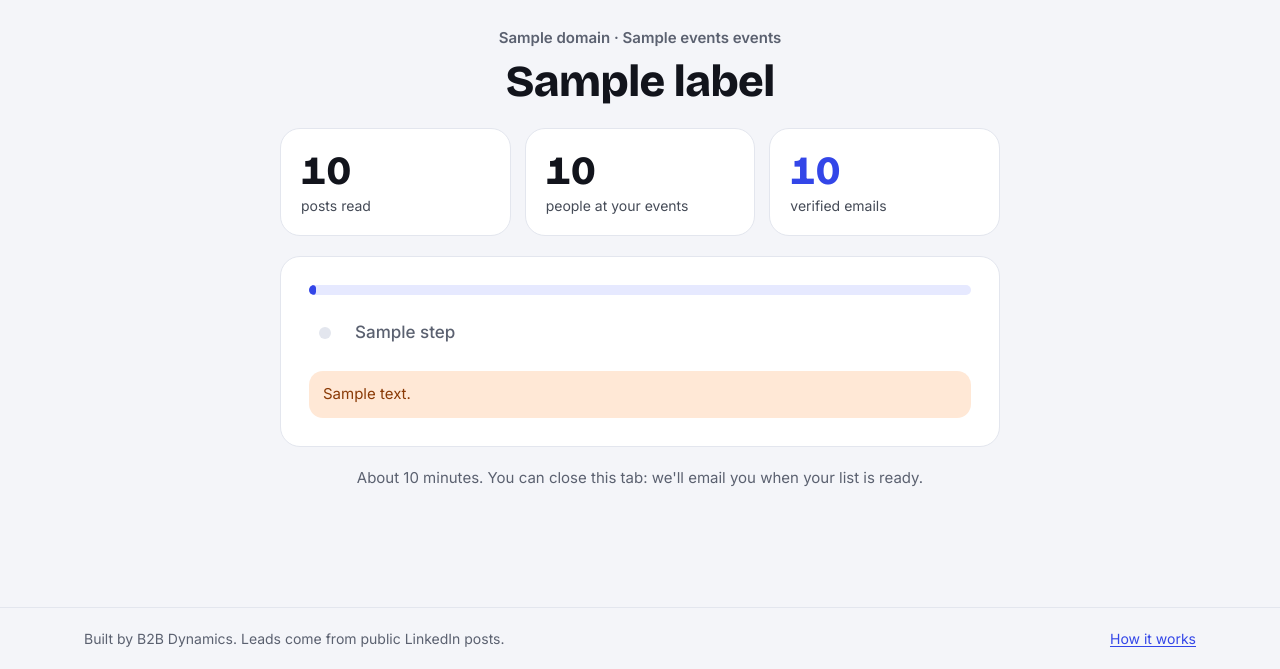
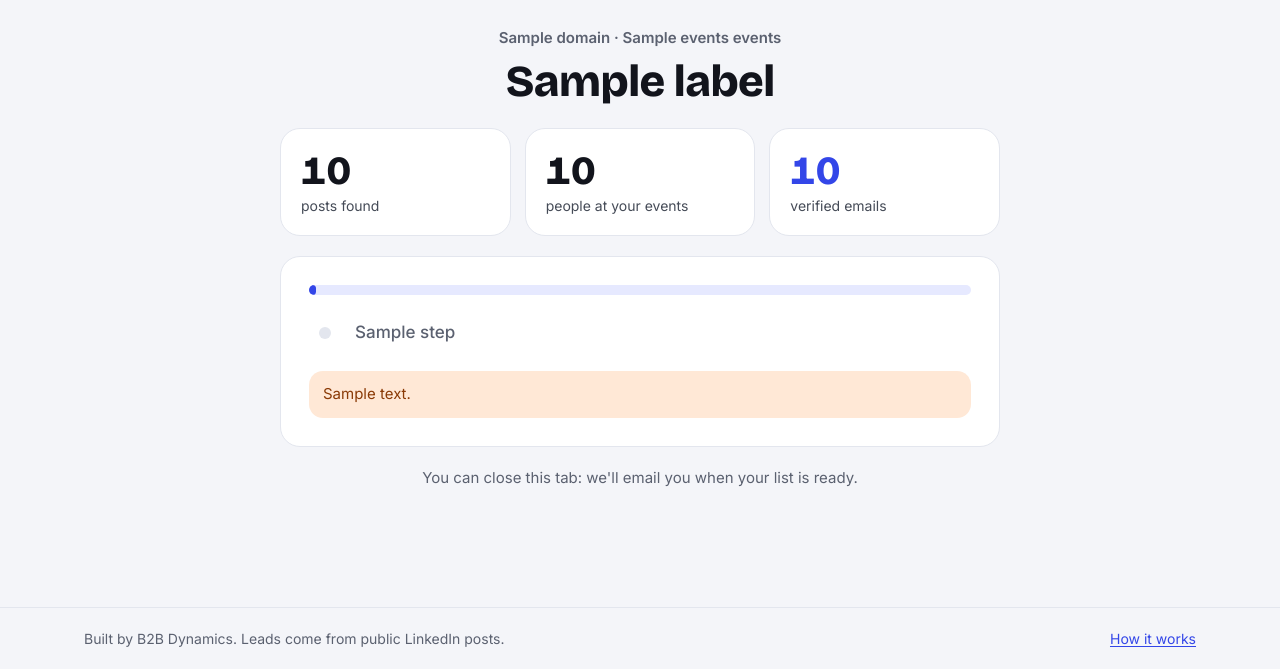
Before and after one commit to sdsouza133/events-leads, a Python web app: template app/templates/run.html in a window 1280 px wide. Shown: the part 131-800 px from the top of the page. Run offline with Jinja, Linux system fonts and the light colour scheme; the template is opened without the code that fills it: most values are stand-ins (such as "Sample title", 1, 10 or a date in 2020).

Commit message:
fix: no minutes promised while waiting for capacity; posts found; an empty filter shows all
- A run waiting for the next day's budget said "About 10 minutes" next to the note that it waits until after
  midnight UTC. The estimate now hides whenever the run has a note of its own, and run.js hides it if one appears.
- The first counter counted posts found for the events, not posts read: it now says so.
- A filter for an attendance nobody on the list has (?only=exhibiting with no exhibitors) showed an empty list with
  no filter selected; it now shows everyone, with All selected.

Co-Authored-By: Claude Opus 5.5 <noreply@anthropic.com>
Claude-Session: https://claude.ai/code/session_01Ptvh1o238mMyswRuwmghSW

```diff
--- a/app/static/run.js
+++ b/app/static/run.js
@@ -10,6 +10,7 @@
   var url = el.getAttribute("data-status-url");
   var phase = el.getAttribute("data-phase");
   var note = document.getElementById("run-note");
+  var estimate = document.getElementById("run-estimate");
   var live = document.getElementById("run-step");
   var states = { done: "Done", active: "In progress", pending: "Up next" };
   var active = el.querySelector(".step.is-active");
@@ -45,6 +46,9 @@
     if (note && note.textContent !== body.progress.note) {
       note.textContent = body.progress.note;
     }
+    if (estimate) {
+      estimate.hidden = Boolean(body.progress.note); // waiting for capacity: no promise of minutes
+    }
     if (body.found) {
       count("found-posts", body.found.posts);
       count("found-people", body.found.people);
--- a/app/templates/run.html
+++ b/app/templates/run.html
@@ -27,7 +27,7 @@
     <h1>{{ label }}</h1>
   </div>
   <ul class="counters">
-    <li class="card counter"><span class="counter-value" id="found-posts">{{ "{:,}".format(found.posts) }}</span><span class="counter-label">posts read</span></li>
+    <li class="card counter"><span class="counter-value" id="found-posts">{{ "{:,}".format(found.posts) }}</span><span class="counter-label">posts found</span></li>
     <li class="card counter"><span class="counter-value" id="found-people">{{ "{:,}".format(found.people) }}</span><span class="counter-label">people at your events</span></li>
     <li class="card counter"><span class="counter-value is-accent" id="found-emails">{{ "{:,}".format(found.emails) }}</span><span class="counter-label">verified emails</span></li>
   </ul>
@@ -35,7 +35,8 @@
     <progress id="found-percent" max="100" value="{{ found.percent }}" aria-label="How far along the search is">{{ found.percent }}%</progress>
     {{ tracker(progress) }}
   </div>
-  <p class="search-note">About 10 minutes. You can close this tab: we'll email you when your list is ready.</p>
+  <p class="search-note"><span id="run-estimate"{% if progress.note %} hidden{% endif %}>About 10 minutes. </span>You can
+  close this tab: we'll email you when your list is ready.</p>
 </div>
 {% else %}
 <div class="card card-raised panel panel-steps" id="run" data-status-url="/runs/{{ run.id }}/status"
@@ -44,7 +45,8 @@
   <h1>{{ label }}</h1>
   {% if progress %}
   {{ tracker(progress) }}
-  <p class="soft-note">Takes about 2 minutes. This page moves on by itself.</p>
+  <p class="soft-note"><span id="run-estimate"{% if progress.note %} hidden{% endif %}>Takes about 2 minutes. </span>This
+  page moves on by itself.</p>
   {% else %}
   <p>{{ run.status_detail or "" }}</p>
   {% endif %}
--- a/app/web/results.py
+++ b/app/web/results.py
@@ -97,7 +97,8 @@ def show(
     now = common.now()
     found = [] if expired(run, now) else rows(session, run)
     events = list(dict.fromkeys(row.event for row in found))
-    showing = only.capitalize() if only.capitalize() in TONES else ""
+    wanted = only.capitalize()
+    showing = wanted if wanted in TONES and any(row.attendance == wanted for row in found) else ""  # else: all
     context = {
         "account": account,
         "run": run,
--- a/app/web/run_page.py
+++ b/app/web/run_page.py
@@ -71,7 +71,7 @@ class Progress:
 class Found:
     """What the search has found so far: the page's three counters, and how far along it is."""
 
-    posts: int  # read for the run's events
+    posts: int  # found for the run's events
     people: int  # whose posts show them at one of the events
     emails: int  # verified, of the people still in the running
     percent: int
```
Also changed, not shown: docs/ARCHITECTURE.md (+1 -1 lines), tests/test_web_progress.py (+15 -0 lines), tests/test_web_results.py (+3 -0 lines).
